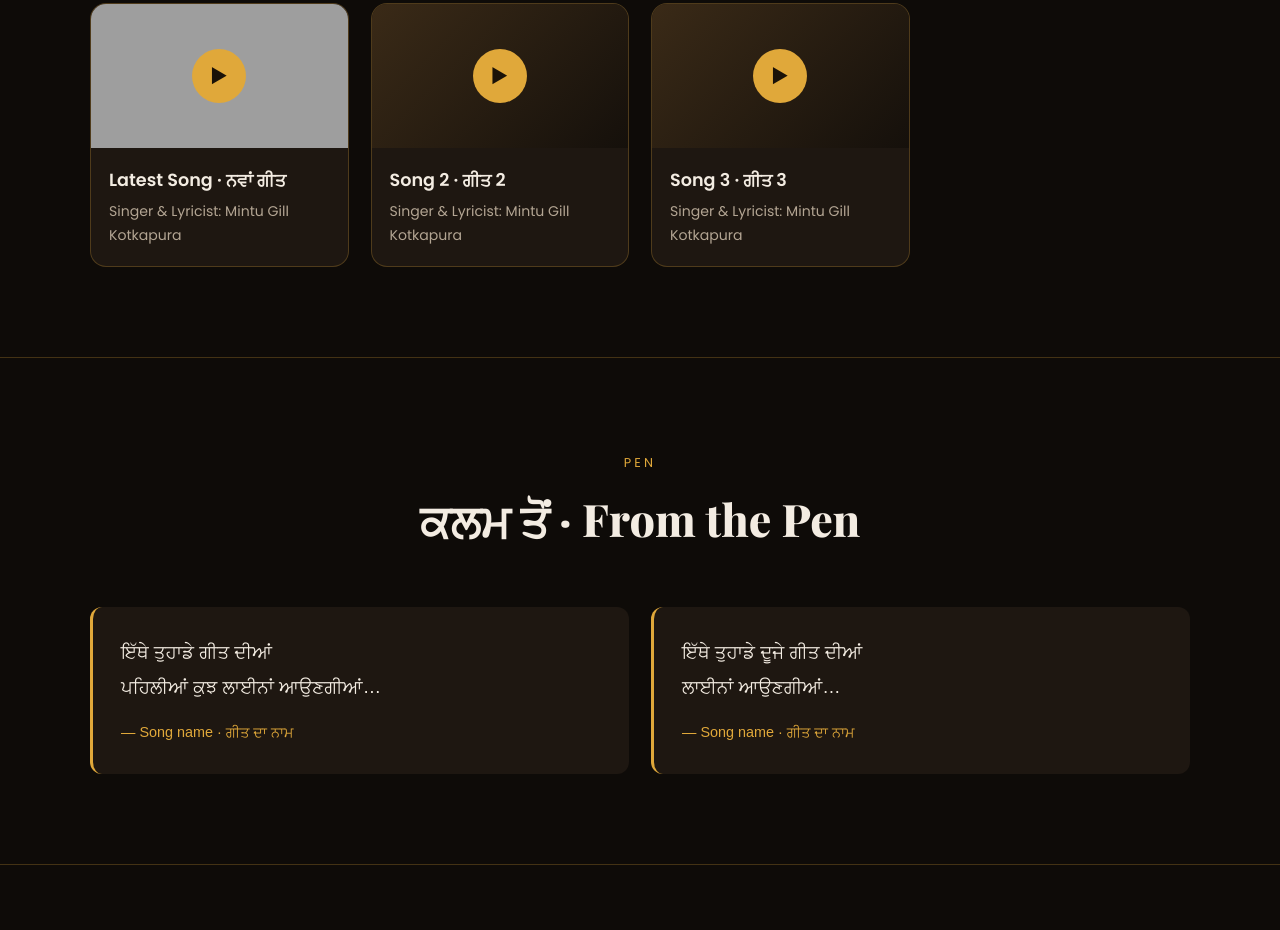
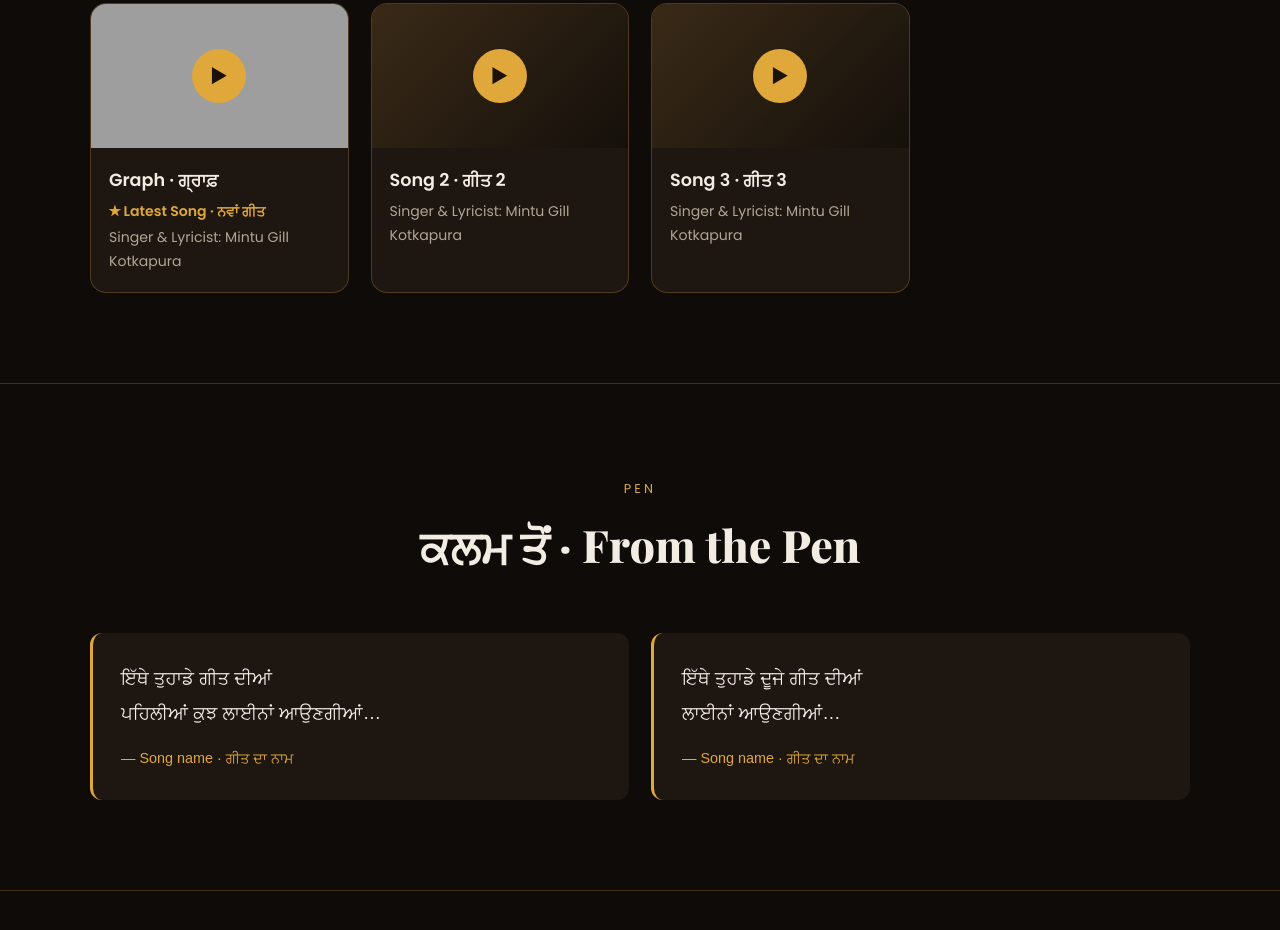
Before and after one commit to simandeepkot85-code/Mandeep-Singh, a plain HTML site: page index.html in a window 1280 px wide. Shown: the part 2324-3254 px from the top of the page. Drawn offline with nearby package versions, Linux system fonts and the light colour scheme; grey boxes are pictures that could not be loaded; a web font is replaced by a local one.

Commit message:
Name latest song: Graph
Co-Authored-By: Claude Opus 5.5 <noreply@anthropic.com>
Claude-Session: https://claude.ai/code/session_01A1W9uy5qvMprd3YWHb7R4v

```diff
--- a/index.html
+++ b/index.html
@@ -112,6 +112,7 @@
     .song .info { padding: 18px; }
     .song h3 { font-size: 1.1rem; margin-bottom: 4px; }
     .song p { color: var(--muted); font-size: .88rem; }
+    .song p.new { color: var(--gold); font-weight: 600; margin-bottom: 2px; }
 
     /* LYRICS */
     .lyrics { display: grid; grid-template-columns: repeat(auto-fit, minmax(300px, 1fr)); gap: 22px; }
@@ -200,14 +201,14 @@
   <div class="wrap">
     <div class="head"><small>Music</small><h2>ਗੀਤ · Songs</h2></div>
     <div class="featured">
-      <iframe src="https://www.youtube-nocookie.com/embed/Vfl4sjtq4ds" title="Mintu Gill Kotkapura — YouTube" loading="lazy"
+      <iframe src="https://www.youtube-nocookie.com/embed/Vfl4sjtq4ds" title="Graph — Mintu Gill Kotkapura" loading="lazy"
         allow="accelerometer; autoplay; clipboard-write; encrypted-media; gyroscope; picture-in-picture" allowfullscreen></iframe>
     </div>
     <div class="grid">
       <!-- ਹਰ ਗੀਤ ਲਈ href ਵਿੱਚ YouTube / Spotify ਲਿੰਕ ਪਾਓ -->
       <a class="song" href="https://youtu.be/Vfl4sjtq4ds" target="_blank" rel="noopener">
         <div class="cover" style="background:url('https://i.ytimg.com/vi/Vfl4sjtq4ds/hqdefault.jpg') center/cover, linear-gradient(135deg,#3a2a17,#15100b)"><div class="play">▶</div></div>
-        <div class="info"><h3>Latest Song · ਨਵਾਂ ਗੀਤ</h3><p>Singer & Lyricist: Mintu Gill Kotkapura</p></div>
+        <div class="info"><h3>Graph · ਗ੍ਰਾਫ਼</h3><p class="new">★ Latest Song · ਨਵਾਂ ਗੀਤ</p><p>Singer & Lyricist: Mintu Gill Kotkapura</p></div>
       </a>
       <a class="song" href="#" target="_blank" rel="noopener">
         <div class="cover"><div class="play">▶</div></div>
```
